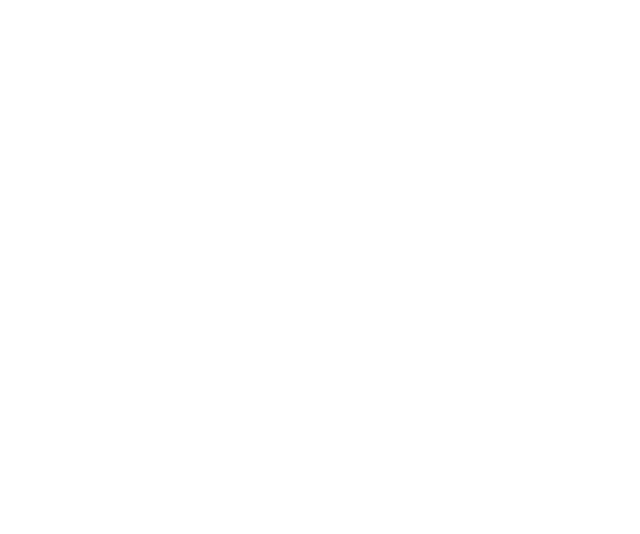
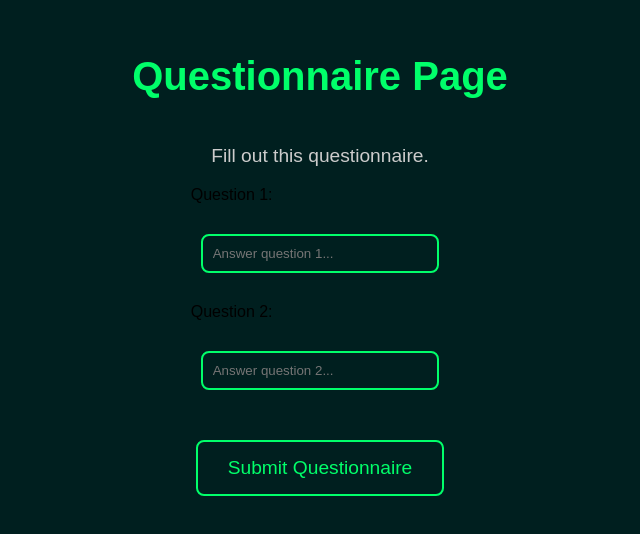
Before and after one commit to SGreen24/HackUMBC, a React (Vite) app in the folder hackumbc/: page /questionnaire in a window 1280 px wide. Before the commit this address had no page. Shown: the part 136-670 px from the top of the page, without its empty margins (320-960 px from the left). Built offline with nearby package versions, Linux system fonts and the light colour scheme.

Commit message:
Added Questionnaire Page

```diff
--- a/hackumbc/src/components/Home/Home.css
+++ b/hackumbc/src/components/Home/Home.css
@@ -4,17 +4,61 @@
     flex-direction: column;
     justify-content: center;
     align-items: center;
-    height: 100vh; /* Full viewport height */
-    background-color: #f5f5f5; /* Light background */
+    height: 100vh;
+    background-color: #000;
   }
 
   .home-container h1 {
-    color: #333;
     font-size: 2.5rem;
-    margin-bottom: 20px;
+    color: #00ff6a;
   }
 
   .home-container p {
+    font-size: 1.2rem;
     color: #666;
+  }
+
+  .questionnaire-btn {
+    margin-top: 20px;
+    padding: 15px 30px;
     font-size: 1.2rem;
+    color: #00ff6a;
+    background-color: transparent;
+    border: 2px solid #00ff6a;
+    border-radius: 8px;
+    cursor: pointer;
+    transition: all 0.3s ease;
+    position: relative;
+    overflow: hidden;
   }
+
+  .questionnaire-btn::before {
+    content: '';
+    position: absolute;
+    top: 0;
+    left: 0;
+    width: 100%;
+    height: 100%;
+    background: rgba(0, 255, 106, 0.2);
+    z-index: -1;
+    transition: all 0.4s ease;
+    opacity: 0;
+    transform: scale(0.8);
+    border-radius: 8px;
+  }
+
+  .questionnaire-btn:hover::before {
+    opacity: 1;
+    transform: scale(1.2);
+  }
+
+  .questionnaire-btn:hover {
+    color: #fff;
+    border-color: #fff;
+    box-shadow: 0 0 20px #00ff6a, 0 0 40px #00ff6a, 0 0 60px #00ff6a;
+  }
+
+  .questionnaire-btn:active {
+    background-color: #00ff6a;
+    color: #000;
+  }
--- a/hackumbc/src/components/Home/Home.jsx
+++ b/hackumbc/src/components/Home/Home.jsx
@@ -1,11 +1,25 @@
 // components/Home/Home.jsx
+import React from 'react';
+import { useNavigate } from 'react-router-dom'; // Import useNavigate for navigation
 import './Home.css'; // Import CSS for styling
 
 const Home = () => {
+  const navigate = useNavigate(); // Initialize useNavigate hook
+
+  // Function to navigate to the Questionnaire page
+  const handleNavigateToQuestionnaire = () => {
+    navigate("/questionnaire"); // Navigate to the /questionnaire route
+  };
+
   return (
     <div className="home-container">
       <h1>Welcome to the Home Page!</h1>
       <p>You have successfully logged in.</p>
+
+      {/* Button to redirect to the Questionnaire page */}
+      <button className="questionnaire-btn" onClick={handleNavigateToQuestionnaire}>
+        Go to Questionnaire
+      </button>
     </div>
   );
 };
--- a/hackumbc/src/components/Questionnaire/Questionnaire.css
+++ b/hackumbc/src/components/Questionnaire/Questionnaire.css
@@ -0,0 +1,78 @@
+/* components/Questionnaire/Questionnaire.css */
+.questionnaire-container {
+    display: flex;
+    flex-direction: column;
+    justify-content: center;
+    align-items: center;
+    height: 100vh;
+    background-color: #001f1f; /* Darker background for the futuristic look */
+  }
+
+  .questionnaire-container h1 {
+    font-size: 2.5rem;
+    color: #00ff6a; /* Futuristic green color for the heading */
+  }
+
+  .questionnaire-container p {
+    font-size: 1.2rem;
+    color: #ccc;
+  }
+
+  form {
+    display: flex;
+    flex-direction: column;
+    gap: 20px;
+  }
+
+  input[type="text"] {
+    padding: 10px;
+    border: 2px solid #00ff6a;
+    border-radius: 8px;
+    color: #fff;
+    background-color: transparent;
+  }
+
+  .submit-btn {
+    margin-top: 20px;
+    padding: 15px 30px;
+    font-size: 1.2rem;
+    color: #00ff6a;
+    background-color: transparent;
+    border: 2px solid #00ff6a;
+    border-radius: 8px;
+    cursor: pointer;
+    transition: all 0.3s ease;
+    position: relative;
+    overflow: hidden;
+  }
+
+  .submit-btn::before {
+    content: '';
+    position: absolute;
+    top: 0;
+    left: 0;
+    width: 100%;
+    height: 100%;
+    background: rgba(0, 255, 106, 0.2);
+    z-index: -1;
+    transition: all 0.4s ease;
+    opacity: 0;
+    transform: scale(0.8);
+    border-radius: 8px;
+  }
+
+  .submit-btn:hover::before {
+    opacity: 1;
+    transform: scale(1.2);
+  }
+
+  .submit-btn:hover {
+    color: #fff;
+    border-color: #fff;
+    box-shadow: 0 0 20px #00ff6a, 0 0 40px #00ff6a, 0 0 60px #00ff6a; /* Glowing effect */
+  }
+
+  .submit-btn:active {
+    background-color: #00ff6a;
+    color: #000;
+  }
--- a/hackumbc/src/components/Questionnaire/Questionnaire.jsx
+++ b/hackumbc/src/components/Questionnaire/Questionnaire.jsx
@@ -0,0 +1,29 @@
+import './Questionnaire.css'; // Import styles for Questionnaire
+
+const Questionnaire = () => {
+  const handleSubmit = () => {
+    // Logic for handling questionnaire form submission goes here
+    console.log("Questionnaire Submitted");
+  };
+
+  return (
+    <div className="questionnaire-container">
+      <h1>Questionnaire Page</h1>
+      <p>Fill out this questionnaire.</p>
+
+      <form>
+        <label htmlFor="question1">Question 1:</label>
+        <input type="text" id="question1" name="question1" placeholder="Answer question 1..." />
+
+        <label htmlFor="question2">Question 2:</label>
+        <input type="text" id="question2" name="question2" placeholder="Answer question 2..." />
+
+        <button className="submit-btn" type="button" onClick={handleSubmit}>
+          Submit Questionnaire
+        </button>
+      </form>
+    </div>
+  );
+};
+
+export default Questionnaire;
--- a/hackumbc/src/main.jsx
+++ b/hackumbc/src/main.jsx
@@ -1,17 +1,20 @@
 // src/main.jsx
-import React from "react";
+import { StrictMode } from 'react';
 import { createRoot } from 'react-dom/client';
-import { BrowserRouter as Router, Routes, Route } from "react-router-dom"; // Import React Router components
-import Login from "./components/Login/Login";
-import Home from "./components/Home/Home"; // Import Home component
+import { BrowserRouter as Router, Routes, Route } from "react-router-dom";
+import Auth from './components/Login/Auth'; // Import Auth component
+import Home from './components/Home/Home'; // Import Home component
+import Questionnaire from './components/Questionnaire/Questionnaire'; // Import Questionnaire component
+import './index.css'; // Import global styles
 
-createRoot(document.getElementById("root")).render(
-  <React.StrictMode>
-    <Router> {/* Wrap the app in the Router component */}
-      <Routes> {/* Define the routes for your app */}
-        <Route path="/" element={<Login />} /> {/* Login page is the default route */}
-        <Route path="/home" element={<Home />} /> {/* Home page route */}
+createRoot(document.getElementById('root')).render(
+  <StrictMode>
+    <Router> {/* Wrap the app in Router for routing */}
+      <Routes> {/* Define the routes */}
+        <Route path="/" element={<Auth />} /> {/* Default path renders the Auth component */}
+        <Route path="/home" element={<Home />} /> {/* /home path renders the Home component */}
+        <Route path="/questionnaire" element={<Questionnaire />} /> {/* /questionnaire path renders the Questionnaire component */}
       </Routes>
     </Router>
-  </React.StrictMode>
+  </StrictMode>
 );
```
